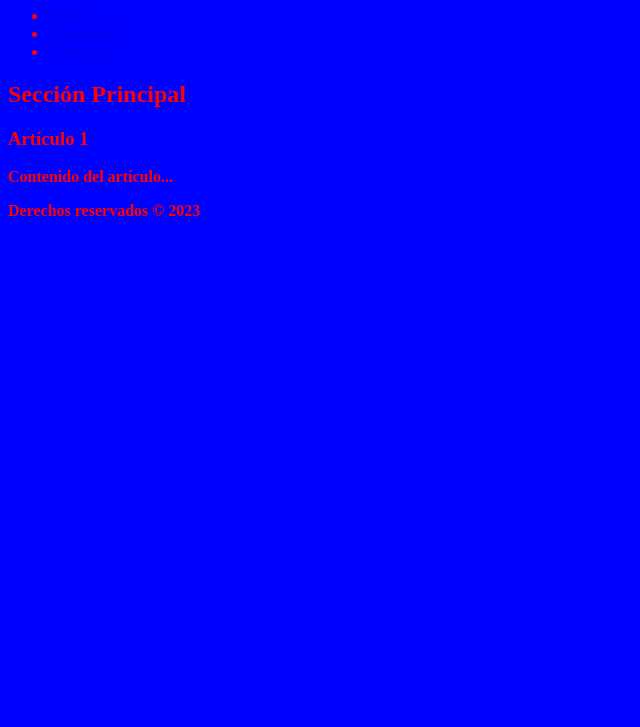
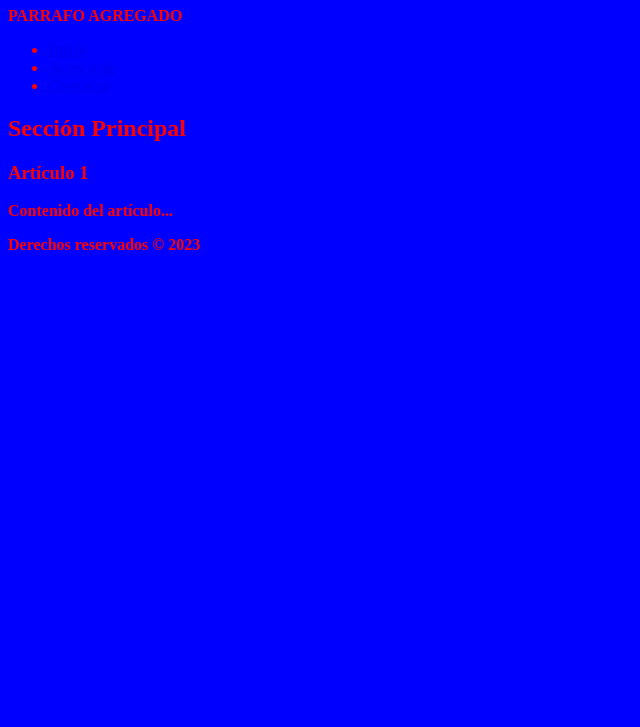
Before and after one commit to gustavofmv/CursoGit, a plain HTML site: page index.html in a window 1280 px wide. Shown: the part 73-800 px from the top of the page, without its empty margins (0-640 px from the left). Drawn offline with Linux system fonts and the light colour scheme.

Commit message:
Update index.html

```diff
--- a/index.html
+++ b/index.html
@@ -14,6 +14,7 @@
     <!-- Contenido visible de la página -->
     <header>
         <h1>PROYECTO EMPRESARIAL</h1>
+	    <p>PARRAFO AGREGADO </p>
         <nav>
             <ul>
                 <li><a href="#">Inicio</a></li>
```
